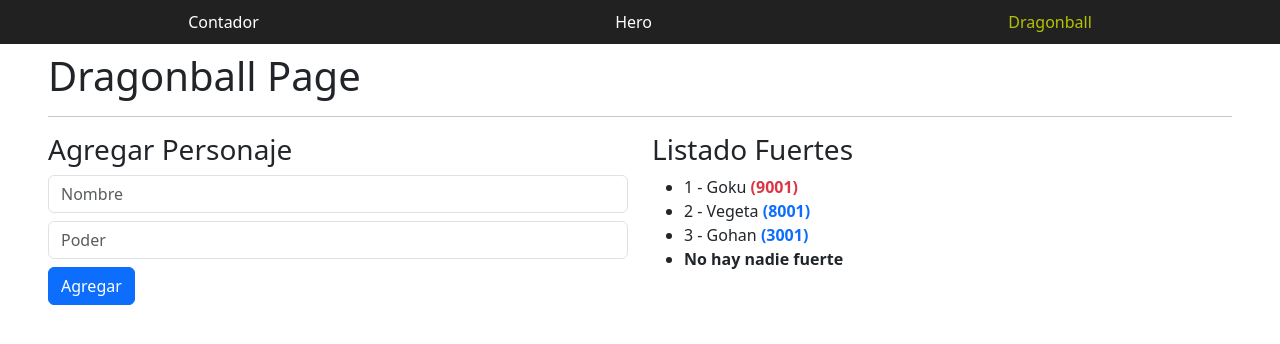
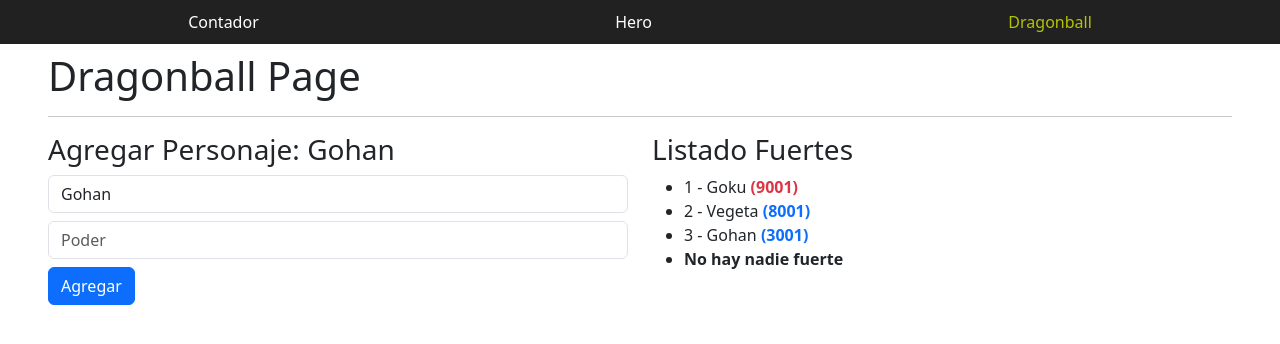
Before and after one commit to SantiRC05/Angular, an Angular app in the folder bases/: page /dragonball in a window 1280 px wide. Shown: the top 344 px of the page. Built offline with nearby package versions, Linux system fonts and the light colour scheme.

Commit message:
Agregar personaje

```diff
--- a/bases/src/app/pages/dragonball/dragonball-page.component.html
+++ b/bases/src/app/pages/dragonball/dragonball-page.component.html
@@ -3,8 +3,19 @@
 
 <section class="row">
   <div class="col-12 col-sm-6">
-    <h3>Agregar Personaje</h3>
-    <input type="text" class="form-control" placeholder="Nombre">
+    <h3>Agregar Personaje: {{name ()}}</h3>
+
+
+    <input type="text"
+    class="form-control"
+    placeholder="Nombre"
+    [value]="name()"
+    (change)="name.set(txtName.value)"
+    (input)="name.set(txtName.value)"
+    #txtName
+    >
+
+
     <input type="number" class="form-control mt-2" placeholder="Poder">
     <button class="mt-2 btn btn-primary">
       Agregar
--- a/bases/src/app/pages/dragonball/dragonball-page.component.ts
+++ b/bases/src/app/pages/dragonball/dragonball-page.component.ts
@@ -14,6 +14,9 @@
 })
 
 export class DragonballPageComponent {
+  name = signal('Gohan');
+  power = signal(100);
+
   characters = signal<Character[]>([
     { id: 1, name: 'Goku', power: 9001 },
     { id: 2, name: 'Vegeta', power: 8001 },
```
